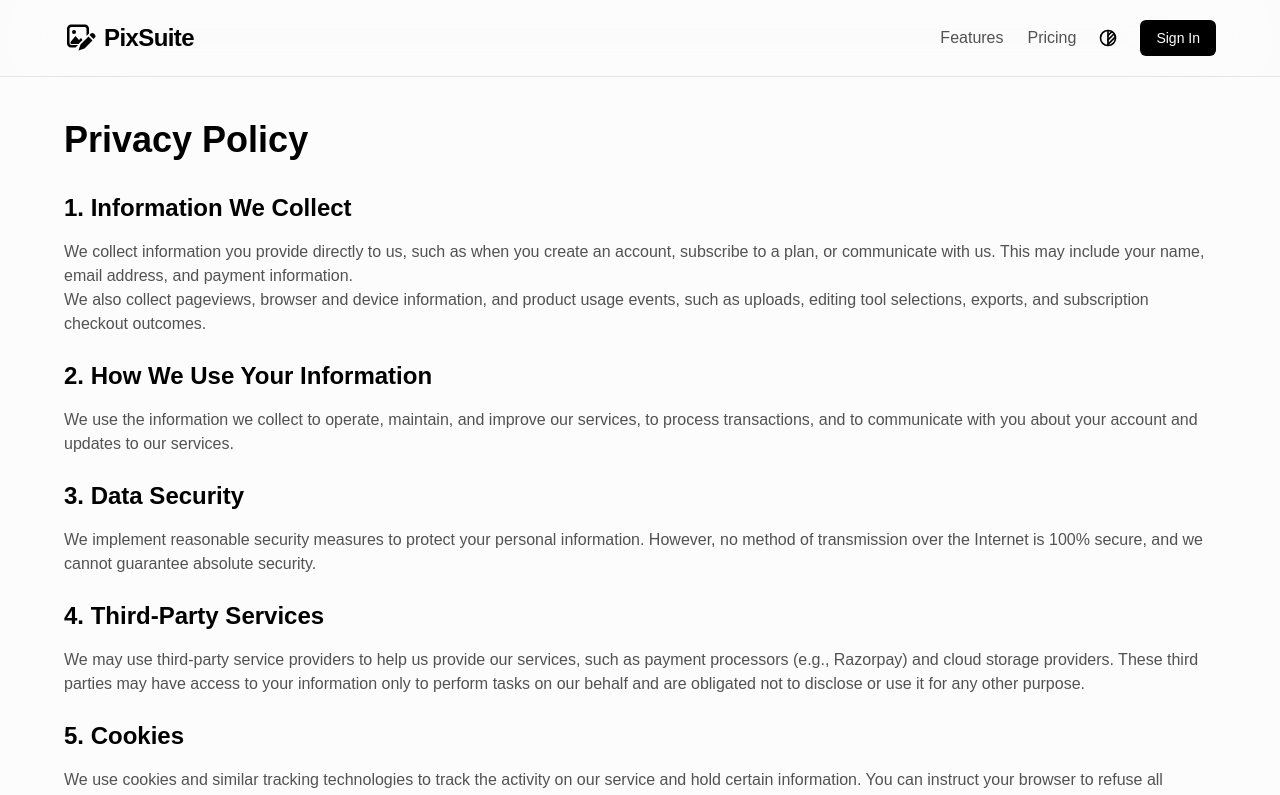
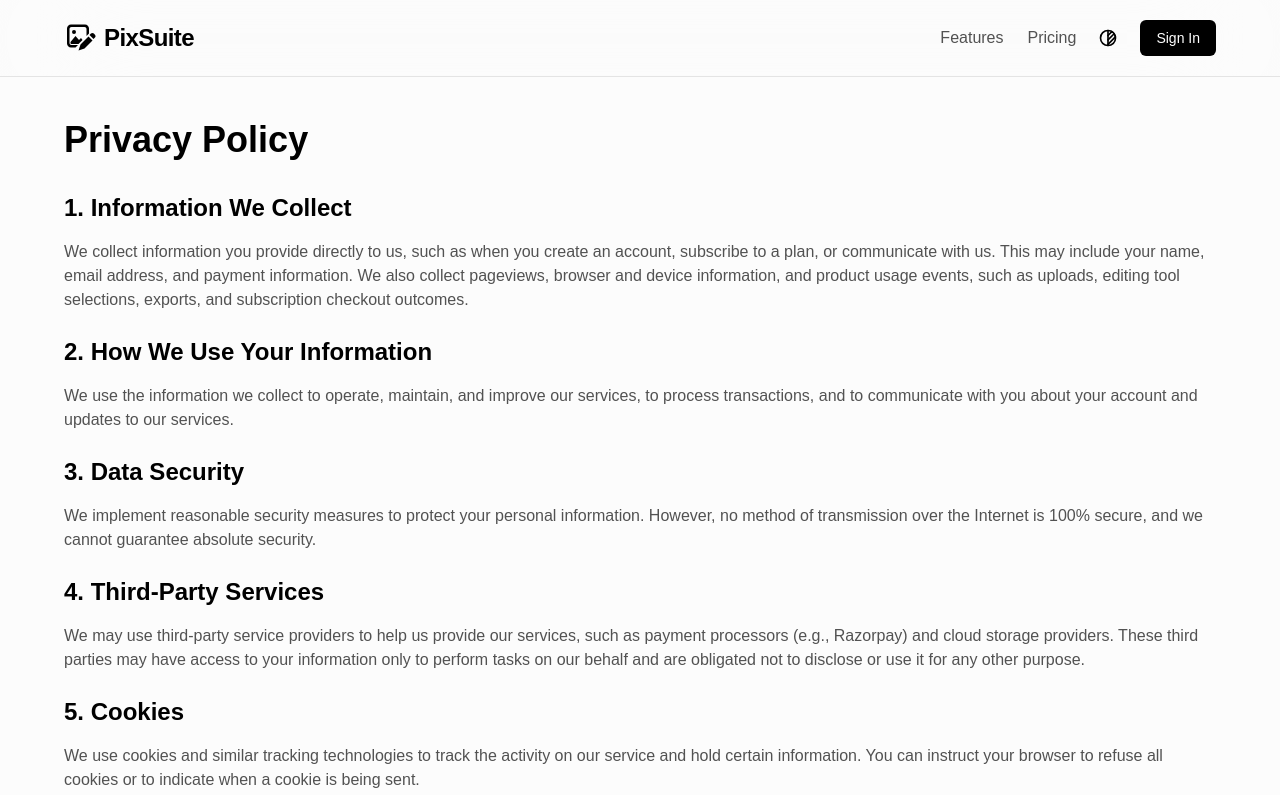
Before and after one commit to csfahad/pixsuite, a Next.js app: page /privacy in a window 1280 px wide. Shown: the top 795 px of the page. Built offline with nearby package versions, Linux system fonts and the light colour scheme; no server answers.

Commit message:
feat: update privacy-page

```diff
--- a/src/app/privacy/page.tsx
+++ b/src/app/privacy/page.tsx
@@ -25,10 +25,8 @@ export default function PrivacyPage() {
                             We collect information you provide directly to us,
                             such as when you create an account, subscribe to a
                             plan, or communicate with us. This may include your
-                            name, email address, and payment information.
-                        </p>
-                        <p>
-                            We also collect pageviews, browser and device
+                            name, email address, and payment information. We
+                            also collect pageviews, browser and device
                             information, and product usage events, such as
                             uploads, editing tool selections, exports, and
                             subscription checkout outcomes.
```
